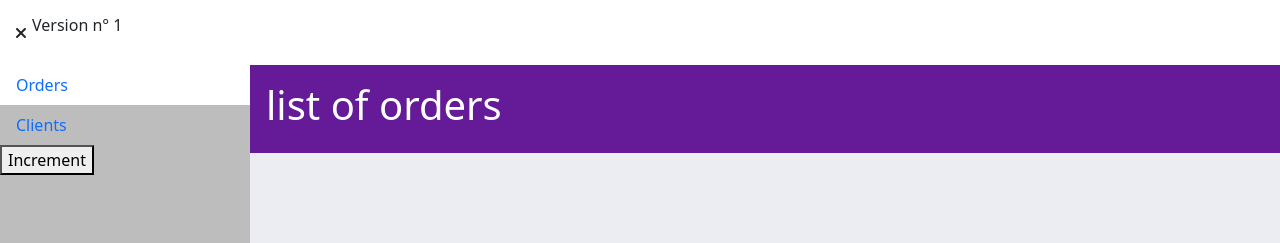
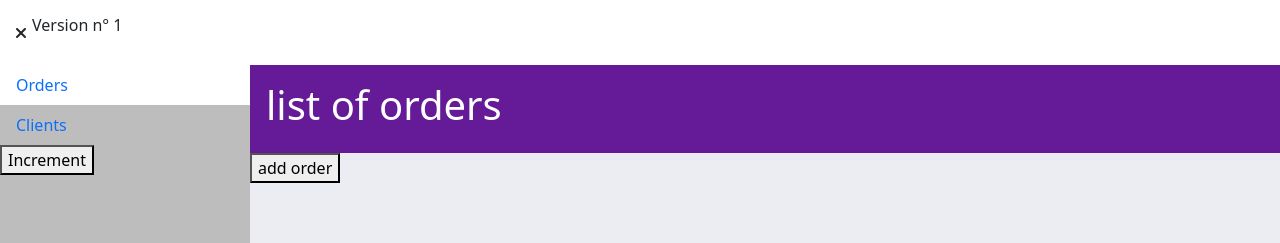
Before and after one commit to 2022-07-18-POEI-JAVA-CAPGEMINI/crm-angular, an Angular app: page /orders in a window 1280 px wide. Shown: the top 243 px of the page. Built offline with nearby package versions, Linux system fonts and the light colour scheme; data requests are answered from the project's data file.

Commit message:
Commit 30 : Btn component ready to (re)use

```diff
--- a/src/app/orders/pages/page-list-orders/page-list-orders.component.html
+++ b/src/app/orders/pages/page-list-orders/page-list-orders.component.html
@@ -1,2 +1,3 @@
 <app-template-full-width title="list of orders">
+  <app-btn label="add order" route="add"></app-btn>
 </app-template-full-width>
--- /dev/null
+++ b/src/app/shared/components/btn/btn.component.html
@@ -0,0 +1 @@
+<button [routerLink]="route">{{ label }}</button>
--- /dev/null
+++ b/src/app/shared/components/btn/btn.component.ts
@@ -0,0 +1,17 @@
+import { Component, Input, OnInit } from '@angular/core';
+
+@Component({
+  selector: 'app-btn',
+  templateUrl: './btn.component.html',
+  styleUrls: ['./btn.component.scss']
+})
+export class BtnComponent implements OnInit {
+  @Input() public route!: string;
+  @Input() public label!: string;
+
+  constructor() { }
+
+  ngOnInit(): void {
+  }
+
+}
```
Also changed, not shown: src/app/shared/shared.module.ts (+5 -3 lines), src/app/shared/components/btn/btn.component.scss (added), 1 other file (tests, documents, lock files or other folders).
